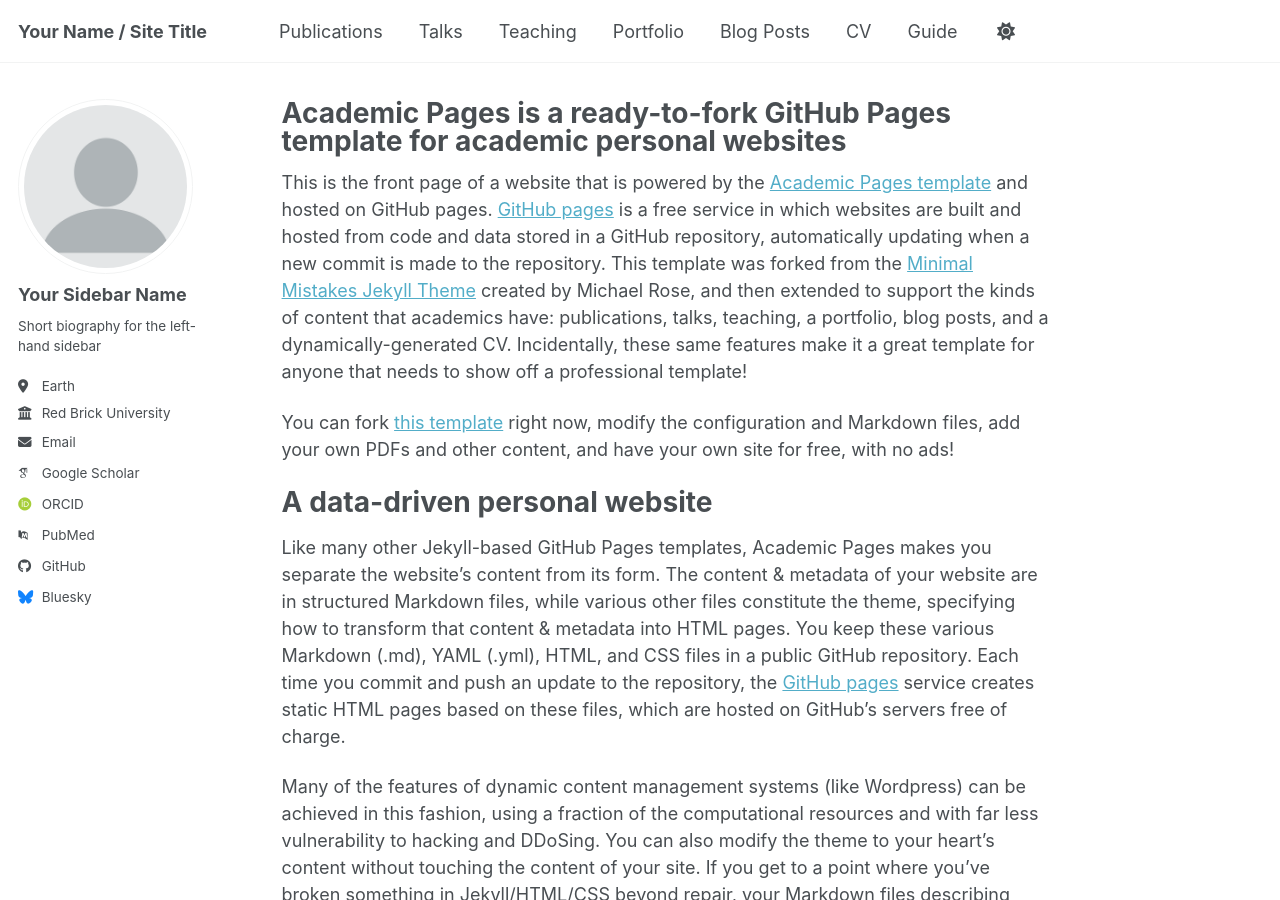
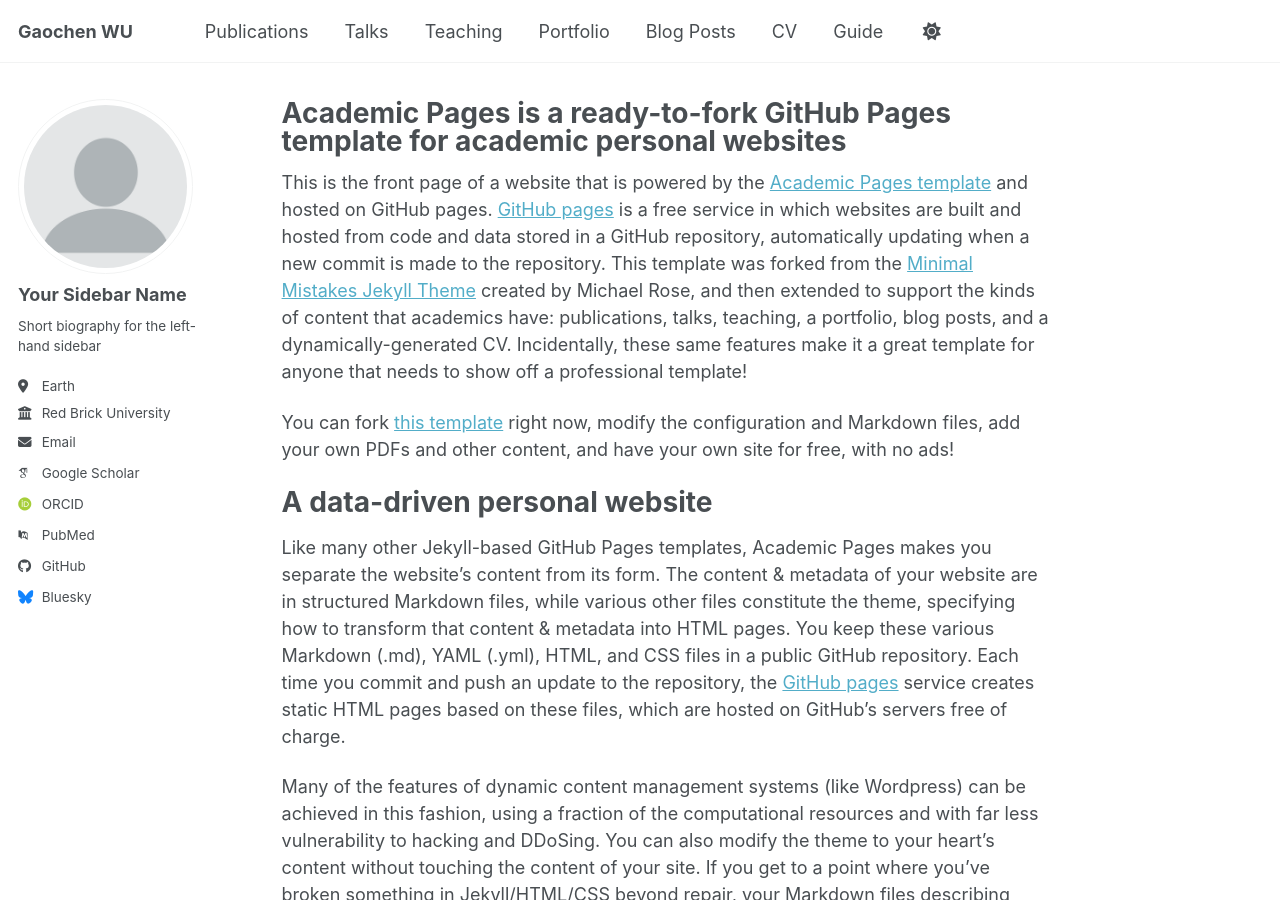
Before and after one commit to wgc20/wgc20.github.io, a Jekyll site: the page built from _pages/about.md, in a window 1280 px wide and 900 px high. Built offline with Jekyll 4.4.1, drawn with Linux system fonts in a browser that asks for light colours; some web fonts are replaced; a script bundle is joined from its source files by our own code; library files that are not in the unit come from our copies.

Commit message:
Update _config.yml

```diff
--- a/_config.yml
+++ b/_config.yml
@@ -9,7 +9,7 @@
 # Basic Site Settings
 locale                   : "en-US"
 site_theme               : "default" # Currently available options are "default", "air"
-title                    : "Your Name / Site Title"
+title                    : "Gaochen WU"
 title_separator          : "-"
 name                     : &name "Your Name"
 description              : &description "Your Name's academic portfolio"   # Update this with a general description of your site, this is the default if not overridden by a page
```
